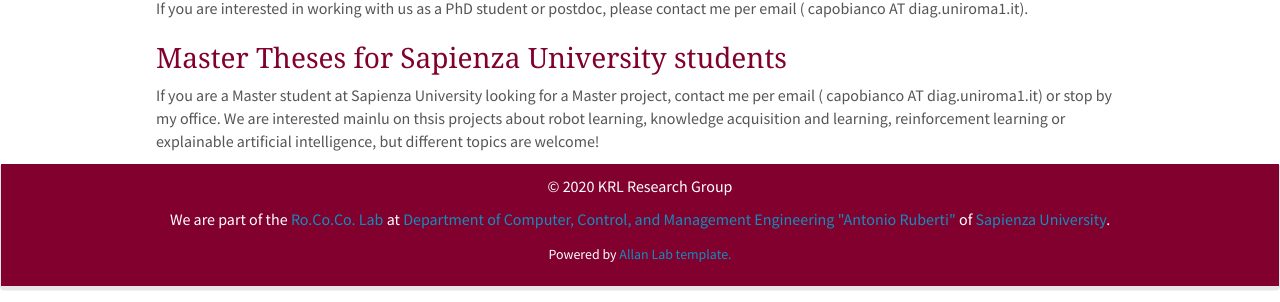
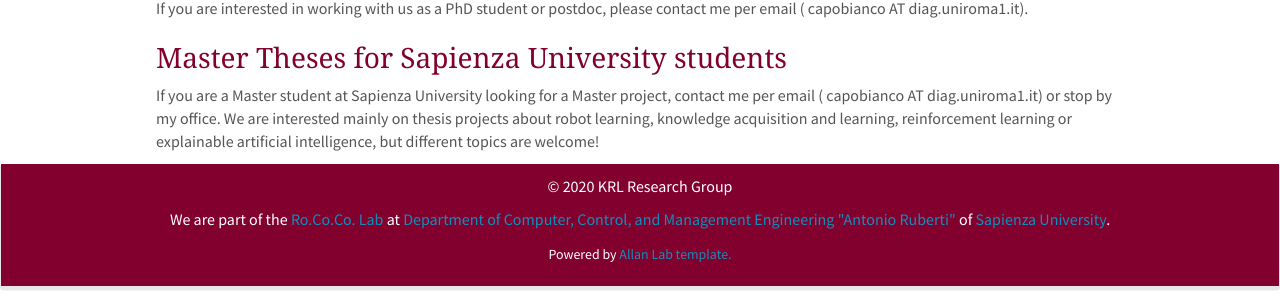
Before and after one commit to KRLGroup/krlgroup.github.io, a Jekyll site: the page built from _pages/openings.md, in a window 1280 px wide. Shown: the part 324-626 px from the top of the page. Built offline with Jekyll 4.4.1, drawn with Linux system fonts in a browser that asks for light colours; nearby versions of some CDN libraries.

Commit message:
corrected typos

```diff
--- a/_pages/openings.md
+++ b/_pages/openings.md
@@ -19,4 +19,4 @@
 If you are interested in working with us as a PhD student or postdoc, please contact me per email ( capobianco AT diag.uniroma1.it).
 
 <h3 class="sapienza-text"> Master Theses for Sapienza University students</h3>
-If you are a Master student at Sapienza University looking for a Master project, contact me per email ( capobianco AT diag.uniroma1.it) or stop by my office. We are interested mainlu on thsis projects about robot learning, knowledge acquisition and learning, reinforcement learning or explainable artificial intelligence, but different topics are welcome!
+If you are a Master student at Sapienza University looking for a Master project, contact me per email ( capobianco AT diag.uniroma1.it) or stop by my office. We are interested mainly on thesis projects about robot learning, knowledge acquisition and learning, reinforcement learning or explainable artificial intelligence, but different topics are welcome!
```
